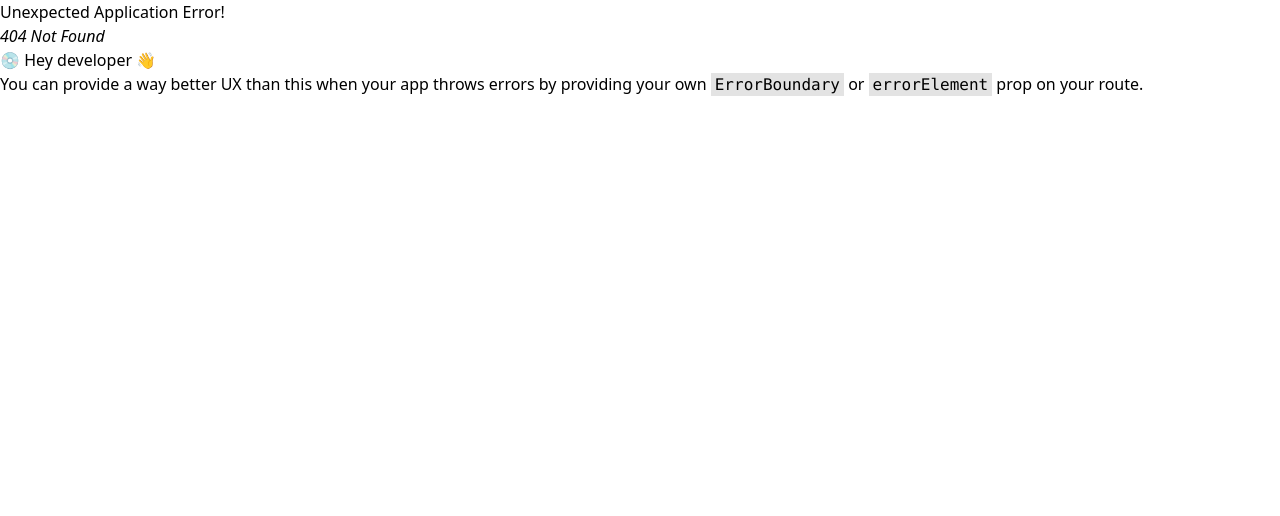
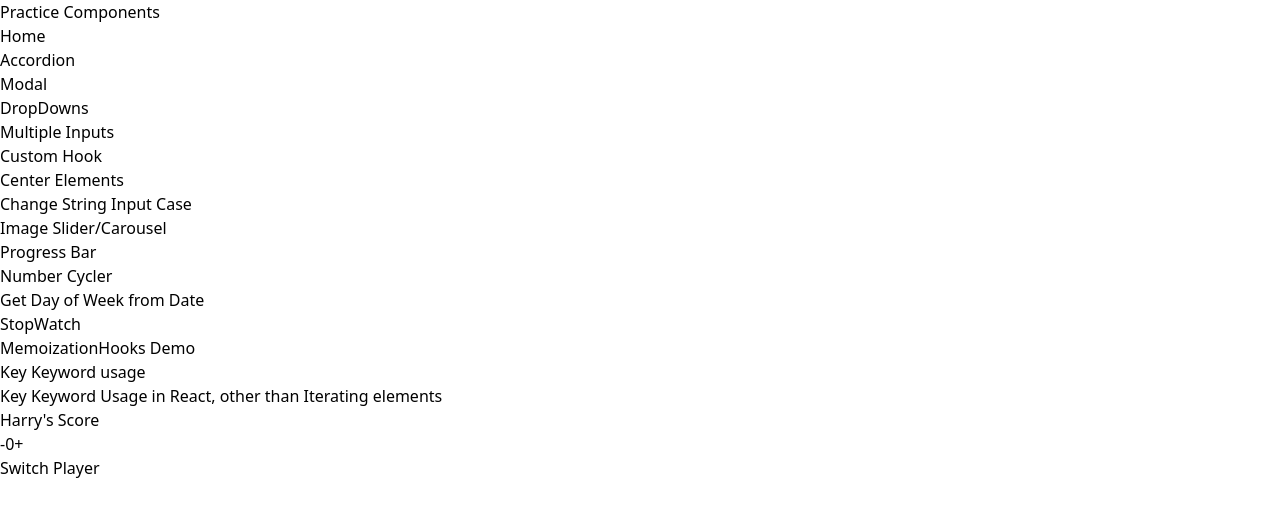
Before and after one commit to harrysingh1999/reactPractice, a React (Vite) app: page /SwitchPlayer in a window 1280 px wide. Before the commit this address had no page. Shown: the top 516 px of the page. Built offline with nearby package versions, Linux system fonts and the light colour scheme.

Commit message:
added key usage component

```diff
--- a/src/Components/Home.jsx
+++ b/src/Components/Home.jsx
@@ -50,6 +50,9 @@ export default function Home() {
         <NavLink to="/MemoizationHooksDemo">
           <p>MemoizationHooks Demo</p>
         </NavLink>
+        <NavLink to="/SwitchPlayer">
+          <p>Key Keyword usage</p>
+        </NavLink>
       </div>
     </div>
   );
--- /dev/null
+++ b/src/Components/PlayerScores/PlayerScore.jsx
@@ -0,0 +1,27 @@
+import React, { useState } from "react";
+
+export default function PlayerScore({ name }) {
+  const [score, setScore] = useState(0);
+  return (
+    <>
+      <h2 className="text-2xl font-semibold">{name}'s Score</h2>
+      <div className="flex justify-center items-center my-6">
+        <button
+          className="border border-black/40 p-2"
+          onClick={() =>
+            setScore((prevScore) => prevScore > 0 && prevScore - 1)
+          }
+        >
+          -{" "}
+        </button>
+        <span className="mx-4">{score}</span>
+        <button
+          className="border border-black/40 p-2"
+          onClick={() => setScore((prevScore) => prevScore + 1)}
+        >
+          +{" "}
+        </button>
+      </div>
+    </>
+  );
+}
--- /dev/null
+++ b/src/Components/PlayerScores/SwitchPlayer.jsx
@@ -0,0 +1,16 @@
+import React, { useState } from "react";
+import PlayerScore from "./PlayerScore";
+
+export default function SwitchPlayer() {
+  const [isPlayer1, setIsPlayer1] = useState(true);
+
+  return (
+    <div className="flex justify-center items-center flex-col">
+      <h1 className="text-3xl font-bold mb-8">Key Keyword Usage in React, other than Iterating elements</h1>
+      {isPlayer1 ? <PlayerScore key="Harry" name="Harry" /> : <PlayerScore key='Ravi' name="Ravi" />}
+      <button onClick={() => setIsPlayer1((prevState) => !prevState)}>
+        Switch Player
+      </button>
+    </div>
+  );
+}
--- a/src/Components/ProgressBar.jsx
+++ b/src/Components/ProgressBar.jsx
@@ -12,7 +12,7 @@ export default function ProgressBar() {
         }
         return prevPercentage + 2;
       });
-    }, 100);
+    }, 70);
 
     return () => clearInterval(interval);
   }, []);
@@ -25,6 +25,7 @@ export default function ProgressBar() {
           <span className="absolute w-full h-full flex items-center justify-center">
             {percentage}%
           </span>
+
           <p
             style={{
               width: `${percentage}%`,
--- a/src/main.jsx
+++ b/src/main.jsx
@@ -20,6 +20,7 @@ import NumberCycler from "./Components/NumberCycler.jsx";
 import DayOfWeek from "./Components/DayofWeek.jsx";
 import StopWatch from "./Components/StopWatch.jsx";
 import MemoizationHooksDemo from "./Components/OptimizationHooks/MemoizationHooksDemo.jsx";
+import SwitchPlayer from "./Components/PlayerScores/SwitchPlayer.jsx";
 
 const InputCaseChange = lazy(() => import("./Components/InputCaseChange.jsx"));
 
@@ -39,6 +40,7 @@ const router = createBrowserRouter(
       <Route path="/ProgressBar" element={<ProgressBar />} />
       <Route path="/StopWatch" element={<StopWatch />} />
       <Route path="/MemoizationHooksDemo" element={<MemoizationHooksDemo />} />
+      <Route path="/SwitchPlayer" element={<SwitchPlayer />} />
       <Route
         path="/NumberCycler"
         element={<NumberCycler numbers={numbers} />}
```
